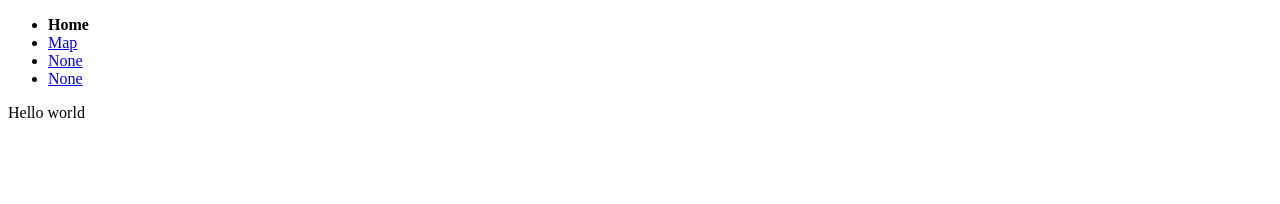
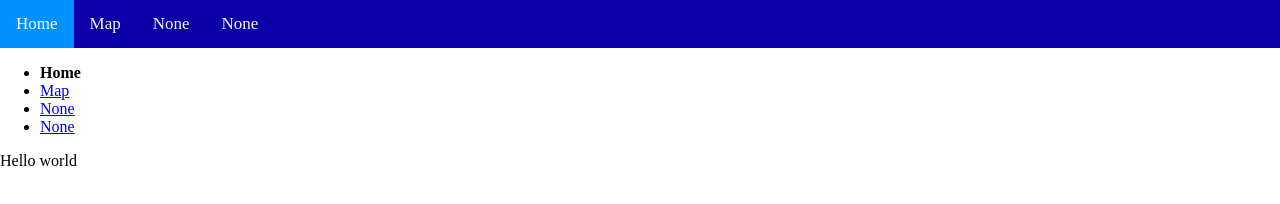
Before and after one commit to LandonTheCoder/Remori, a plain HTML site: page index.html in a window 1280 px wide. Drawn offline with Linux system fonts and the light colour scheme.

Commit message:
- Ui update - Added pull request changes

```diff
--- a/index.html
+++ b/index.html
@@ -5,6 +5,17 @@
     <meta name="viewport" content="width=device-width">
     <title>replit</title>
     <link href="style.css" rel="stylesheet" type="text/css" />
+    <link rel="stylesheet" href="https://cdnjs.cloudflare.com/ajax/libs/font-awesome/4.7.0/css/font-awesome.min.css">
+
+    <div class="topnav" id="myTopnav">
+      <a href="index.html" class="active">Home</a>
+      <a href="map.html">Map</a>
+      <a href=".html">None</a>
+      <a href=".html">None</a>
+      <a href="javascript:void(0);" class="icon" onclick="myFunction()">
+      <i class="fa fa-bars"></i>
+      </a>
+    </div>
   </head>
   <nav>
   <ul>
--- /dev/null
+++ b/style.css
@@ -0,0 +1,54 @@
+.topnav {
+  background-color: #0b00a8;
+  overflow: hidden;
+}
+
+/* Style the links inside the navigation bar */
+.topnav a {
+  float: left;
+  display: block;
+  color: #f2f2f2;
+  text-align: center;
+  padding: 14px 16px;
+  text-decoration: none;
+  font-size: 17px;
+}
+
+/* Change the color of links on hover */
+.topnav a:hover {
+  background-color: #ddd;
+  color: black;
+}
+
+/* Add an active class to highlight the current page */
+.topnav a.active {
+  background-color: #0091ff;
+  color: white;
+}
+
+/* Hide the link that should open and close the topnav on small screens */
+.topnav .icon {
+  display: none;
+}
+
+body { margin: 0; padding: 0; }
+
+@@ -33,14 +33,16 @@
+      .theGrid {
+        height: 2.75%;
+      }
+      @media (max-resolution: 199dpi) {
+/*      @media (max-resolution: 199dpi) {*/
+      @media (min-width: 501px) {
+        .theGrid #scaletest {
+          /* This adds an underline *solely* for debugging purposes, specifically
+             to test if this code is run on mobile devices. */
+          text-decoration: underline;
+        }
+      }
+      @media (min-resolution: 200dpi) {
+/*      @media (min-resolution: 200dpi) {*/
+      @media (max-width: 500px) {
+        .theGrid {
+          grid-template-columns: 3fr 7fr 3fr;
+        }
```
Also changed, not shown: map.html (+12 -4 lines).
